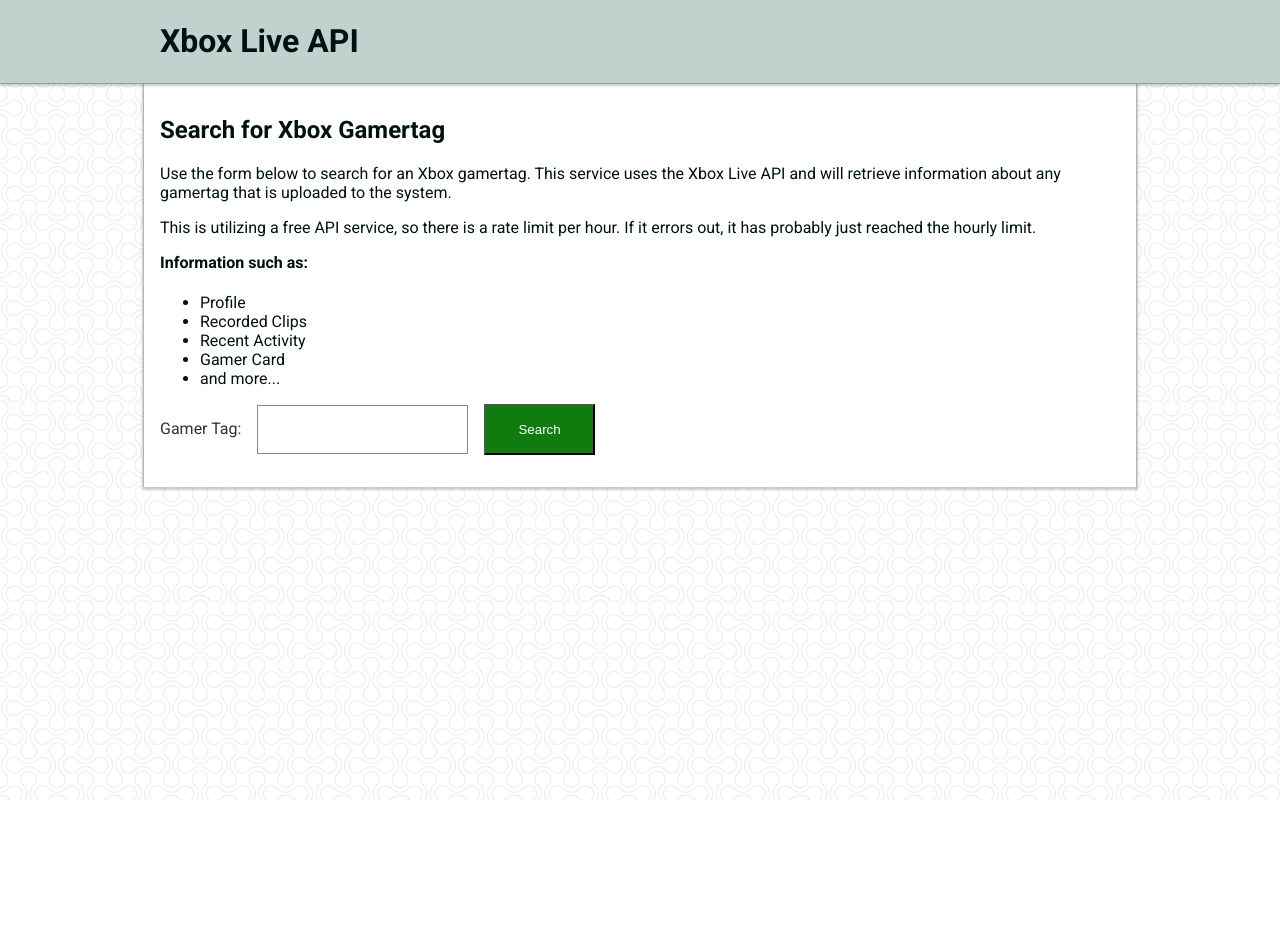
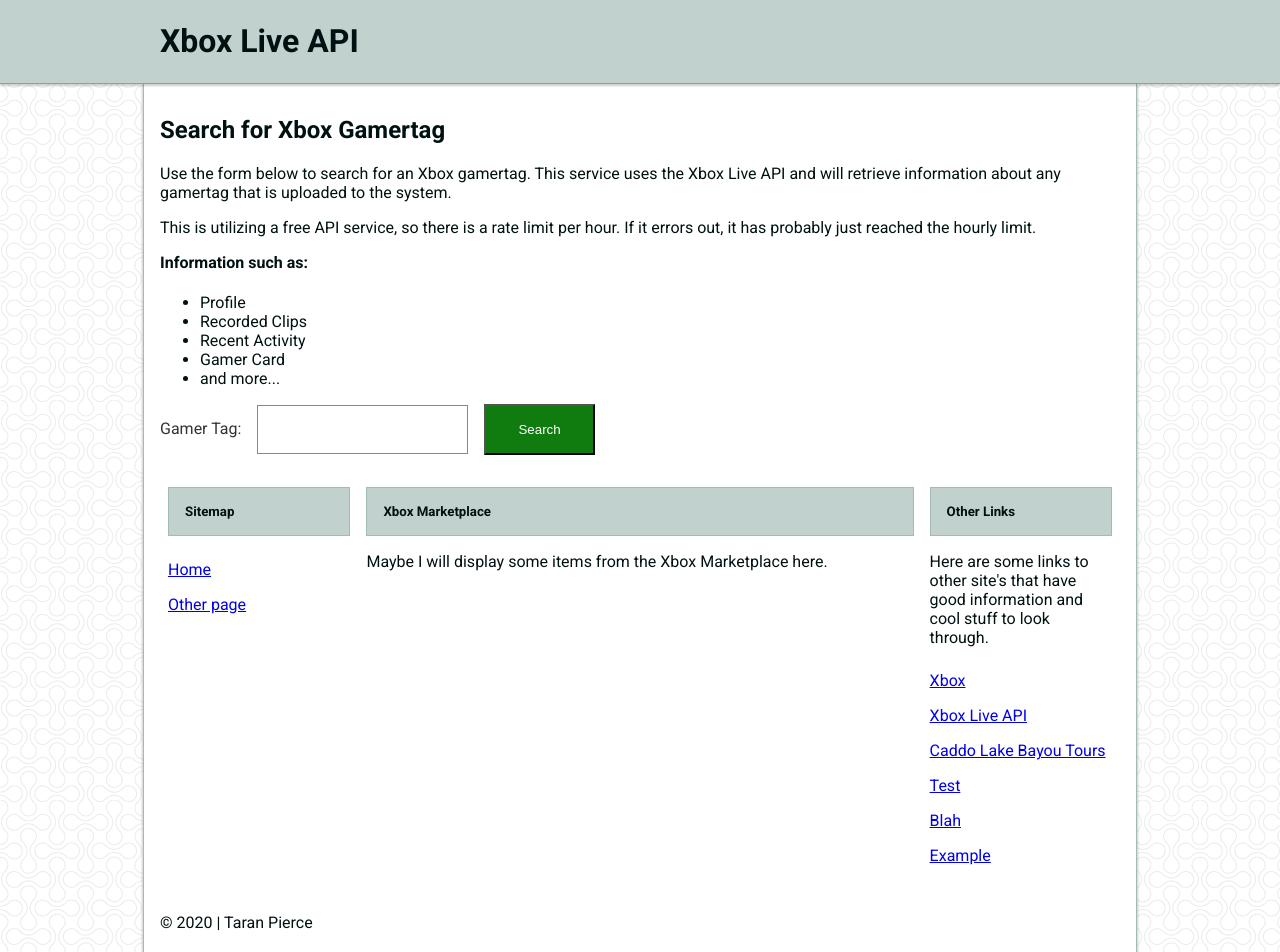
Before and after one commit to taran-pierce/xbox, a Next.js app: page / in a window 1280 px wide. Shown: the top 952 px of the page. Before the commit the page ends 800 px from the top, so only its background shows below. Built offline with nearby package versions, Linux system fonts and the light colour scheme.

Commit message:
feature/refactor-components-and-styling
updating npm modules

added Footer

```diff
--- /dev/null
+++ b/components/Footer/footer.scss
@@ -0,0 +1,46 @@
+@import '../../styles/variables';
+
+footer {
+  margin-top: 2rem;
+
+  h5 {
+    background: $secondary;
+    padding: 1rem;
+    border: 1px solid darken($secondary, 10%);
+    margin-bottom: 1rem;
+  }
+
+  p {
+    margin: 0;
+  }
+
+  ul {
+    padding: 0;
+    list-style-type: none;
+
+    li {
+      padding-top: .5rem;
+      padding-bottom: .5rem;
+
+      &:last-child {
+        padding-bottom: 0;
+      }
+    }
+  }
+
+  .footer-row {
+    display: flex;
+    flex-direction: row;
+    margin-bottom: 2rem;
+
+    .column {
+      padding-left: .5rem;
+      padding-right: .5rem;
+      width: 20%;
+
+      &:nth-child(2) {
+        width: 60%;
+      }
+    }
+  }
+}
--- /dev/null
+++ b/components/Footer/index.js
@@ -0,0 +1,60 @@
+import React from 'react'
+import PropTypes from 'prop-types'
+import './footer.scss'
+
+export default function Footer(props) {
+  const {date} = props
+
+  return (
+    <>
+      <footer>
+        <div className={`footer-row`}>
+          <div className={`column`}>
+            <h5>Sitemap</h5>
+            <ul>
+              <li>
+                <a href={`/`}>Home</a>
+              </li>
+              <li>
+                <a href={`/other-page`}>Other page</a>
+              </li>
+            </ul>
+          </div>
+          <div className={`column`}>
+            <h5>Xbox Marketplace</h5>
+            <p>Maybe I will display some items from the Xbox Marketplace here.</p>
+          </div>
+          <div className={`column`}>
+            <h5>Other Links</h5>
+            <p>Here are some links to other site's that have good information and cool stuff to look through.</p>
+            <ul>
+              <li>
+                <a href={`https://www.xbox.com/en-US/`} target={`_blank`}>Xbox</a>
+              </li>
+              <li>
+                <a href={`https://xboxapi.com/`} target={`_blank`}>Xbox Live API</a>
+              </li>
+              <li>
+                <a href={`https://www.caddolakebayoutours.com/`} target={`_blank`}>Caddo Lake Bayou Tours</a>
+              </li>
+              <li>
+                <a href={`https://xboxapi.com/`} target={`_blank`}>Test</a>
+              </li>
+              <li>
+                <a href={`https://www.xbox.com/en-US/`} target={`_blank`}>Blah</a>
+              </li>
+              <li>
+                <a href={`https://xboxapi.com/`} target={`_blank`}>Example</a>
+              </li>
+            </ul>
+          </div>
+        </div>
+        <p>&#169; {date} | Taran Pierce </p>
+      </footer>
+    </>
+  )
+}
+
+Footer.propTypes = {
+  date: PropTypes.number.isRequired,
+}
--- a/package.json
+++ b/package.json
@@ -1,12 +1,16 @@
 {
   "name": "xbox",
-  "version": "2.1.0",
+  "version": "2.1.1",
   "description": "",
   "main": "pages/index.js",
   "scripts": {
     "dev": "node server.js",
     "build": "next build",
     "start": "next build && NODE_ENV=production node server.js"
+  },
+  "repository": {
+    "type": "git",
+    "url": "https://github.com/taran-pierce/xbox.git"
   },
   "keywords": [],
   "author": "",
--- a/pages/index.js
+++ b/pages/index.js
@@ -8,6 +8,7 @@ import apiHeaders from '../utilities/apiHeaders'
 import Form from '../components/Form'
 import Loading from '../components/Loading'
 import UserFeed from '../components/UserFeed'
+import Footer from '../components/Footer'
 
 const Page = withRouter((props) => {
   const [user, setUser] = useState({
@@ -164,6 +165,9 @@ const Page = withRouter((props) => {
     method: `POST`
   }
 
+  const date = new Date()
+  const year = date.getFullYear()
+
   return (
     <>
       <SiteLayout
@@ -218,6 +222,7 @@ const Page = withRouter((props) => {
             activity={userActivity.activity}
           />
         )}
+        <Footer date={year} />
       </SiteLayout>
     </>
   )
```
Also changed, not shown: 2 other files (tests, documents, lock files or other folders).
